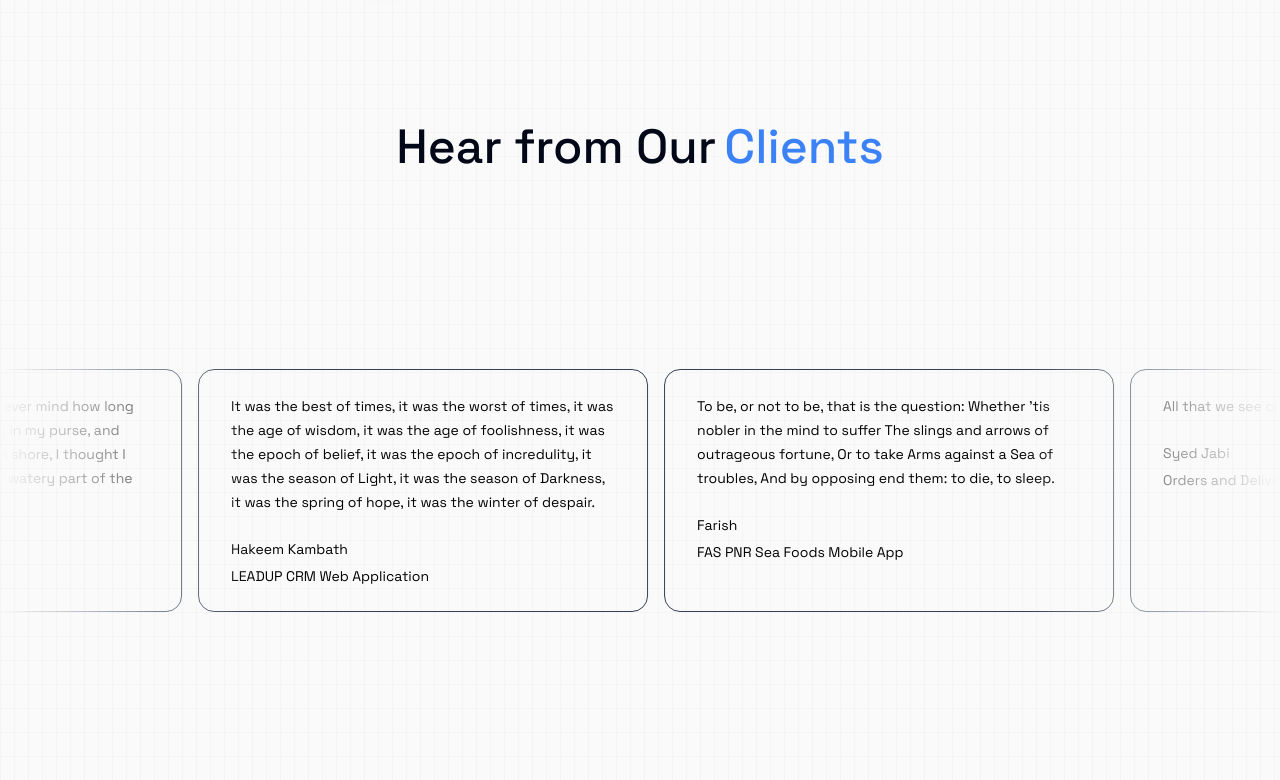
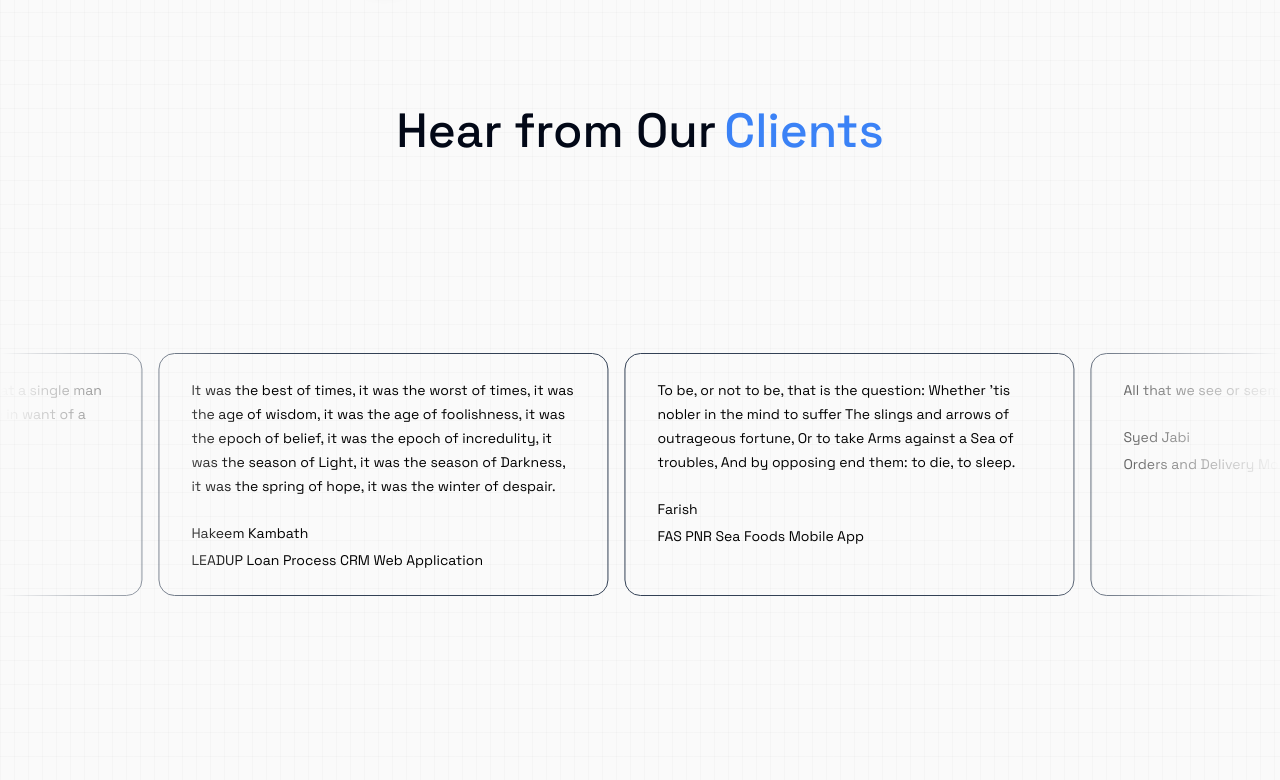
Before and after one commit to SabiqHashil/kabs-digital_website, a Next.js app: page / in a window 1280 px wide. Shown: the part 2700-3480 px from the top of the page. Built offline with nearby package versions, Linux system fonts and the light colour scheme.

Commit message:
"Updated CSS class and testimonial data in Home and MovingTestimonials components"

```diff
--- a/app/page.tsx
+++ b/app/page.tsx
@@ -359,7 +359,7 @@ export default function Home() {
         </main>
       </Element>
 
-      <section className="md:px-0 mx-6 my-4 md:mx-auto">
+      <section className="md:px-0 mx-6 md:mx-auto">
         <h1 className="text-3xl md:text-5xl font-medium flex items-center gap-x-2 justify-center text-center">
           Hear from Our <span className="text-blue-500">Clients</span>
         </h1>
--- a/components/demos/moving-testimonials.tsx
+++ b/components/demos/moving-testimonials.tsx
@@ -23,7 +23,7 @@ const testimonials = [
         quote:
             "It was the best of times, it was the worst of times, it was the age of wisdom, it was the age of foolishness, it was the epoch of belief, it was the epoch of incredulity, it was the season of Light, it was the season of Darkness, it was the spring of hope, it was the winter of despair.",
         name: "Hakeem Kambath",
-        title: "LEADUP CRM Web Application",
+        title: "LEADUP Loan Process CRM Web Application",
     },
     {
         quote:
@@ -40,12 +40,6 @@ const testimonials = [
         quote:
             "It is a truth universally acknowledged, that a single man in possession of a good fortune, must be in want of a wife.",
         name: "Client",
-        title: "JAES SDN BHD Website",
-    },
-    {
-        quote:
-            "Call me Ishmael. Some years ago—never mind how long precisely—having little or no money in my purse, and nothing particular to interest me on shore, I thought I would sail about a little and see the watery part of the world.",
-        name: "Herman Melville",
-        title: "Moby-Dick",
+        title: "JAES COMPANY SDN BHD Website",
     },
 ];
```
